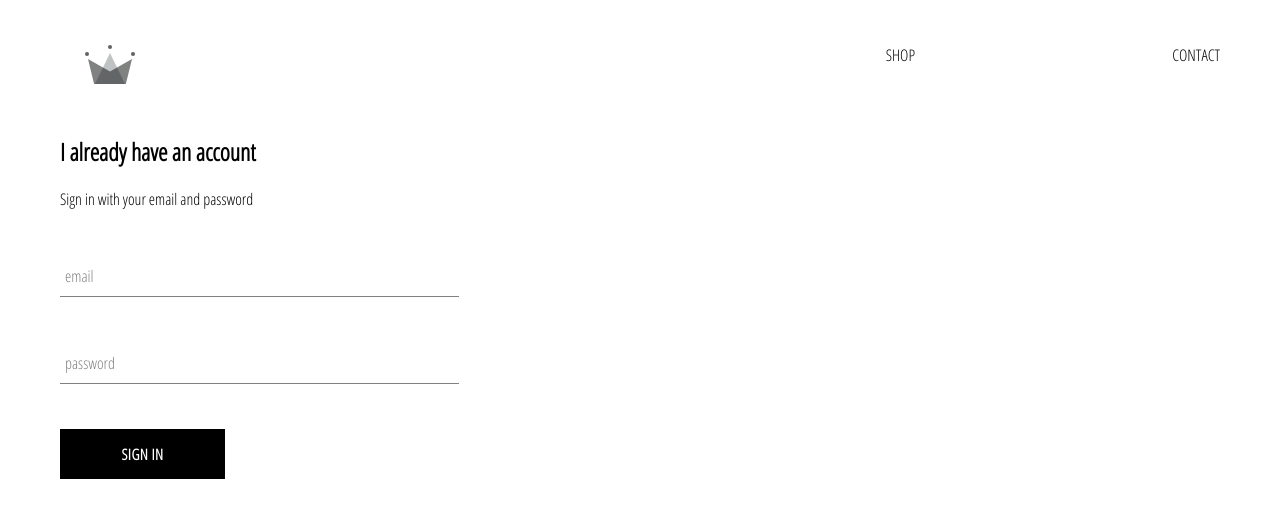
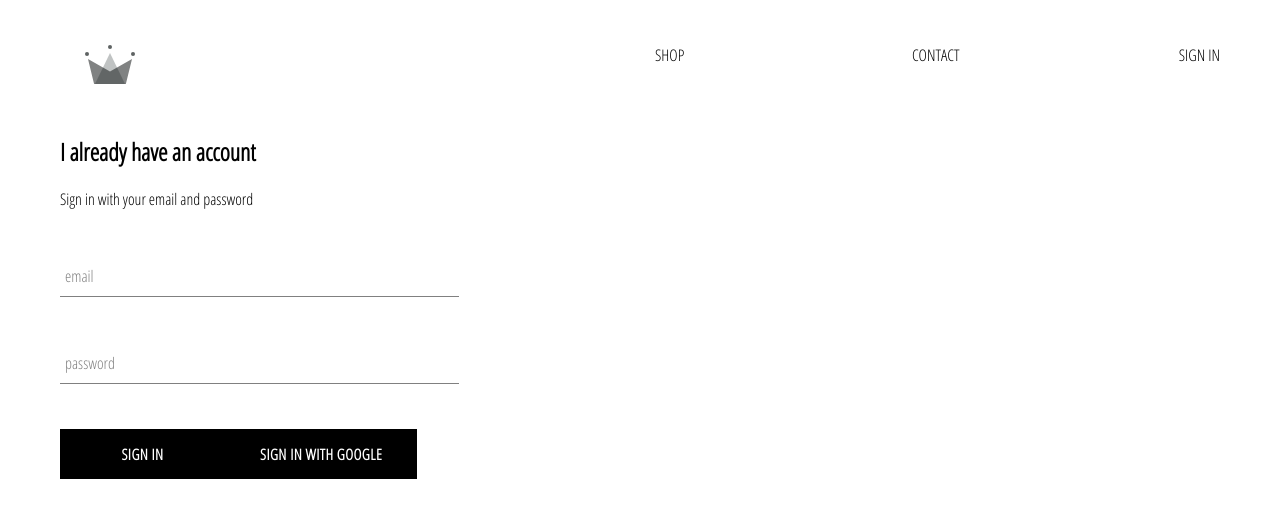
Before and after one commit to hhofner/hsh-clothing, a React (Create React App) app: page /signin in a window 1280 px wide. Shown: the top 518 px of the page. Built offline with nearby package versions, Linux system fonts and the light colour scheme; no server answers.

Commit message:
Add firebase authentication

```diff
--- a/package.json
+++ b/package.json
@@ -6,6 +6,7 @@
     "@testing-library/jest-dom": "^5.11.5",
     "@testing-library/react": "^11.1.0",
     "@testing-library/user-event": "^12.1.10",
+    "firebase": "^8.0.2",
     "node-sass": "^4.14.1",
     "react": "^17.0.1",
     "react-dom": "^17.0.1",
--- a/src/App.js
+++ b/src/App.js
@@ -6,11 +6,35 @@
 import ShopPage from './pages/shop/shop.component';
 import Header from './components/header/header.component';
 import SignInAndSignUpPage from "./pages/sign-in-and-sign-up/sign-in-and-sign-up.component";
+import { auth } from './firebase/firebase.utils';
 
-function App() {
+class App extends React.Component {
+    constructor() {
+        super();
+
+        this.state = {
+            currentUser: null
+        }
+    }
+
+    unsubscribeFromAuth = null
+
+    componentDidMount() {
+        this.unsubscribeFromAuth = auth.onAuthStateChanged(user => {
+            this.setState({ currentUser: user});
+
+            console.log(user)
+        })
+    }
+
+    componentWillUnmount() {
+        this.unsubscribeFromAuth();
+    }
+
+    render() {
         return (
             <div>
-            <Header/>
+                <Header currentUser={this.state.currentUser}/>
                 <Switch>
                     <Route exact path='/' component={HomePage}/>
                     <Route path='/shop' component={ShopPage} />
@@ -19,5 +43,6 @@
             </div>
         );
     }
+}
 
 export default App;
--- a/src/components/header/header.component.jsx
+++ b/src/components/header/header.component.jsx
@@ -1,11 +1,13 @@
 import React from 'react';
 import { Link } from 'react-router-dom';
+
+import { auth } from '../../firebase/firebase.utils';
 
 import {ReactComponent as Logo} from "../../assets/crown.svg";
 
 import './header.styles.scss';
 
-const Header = () => (
+const Header = ({currentUser}) => (
     <div className="header">
         <Link to="/" className="logo-container">
             <Logo className="logo"/>
@@ -17,6 +19,12 @@
             <Link className="options" to={"/shop"}>
                 CONTACT
             </Link>
+            {
+                currentUser ?
+                    <div className="options" onClick={() => auth.signOut()}>SIGN OUT</div>
+                    :
+                    <Link className="options" to="/signin">SIGN IN</Link>
+            }
         </div>
     </div>
 )
--- a/src/components/header/header.styles.scss
+++ b/src/components/header/header.styles.scss
@@ -20,6 +20,7 @@
 
     .option {
       padding: 10px 15px;
+      cursor: pointer;
     }
   }
 }
--- a/src/components/sign-in/sign-in.component.jsx
+++ b/src/components/sign-in/sign-in.component.jsx
@@ -1,6 +1,7 @@
 import React from 'react';
 
 import './sign-in.styles.scss';
+import { signInWithGoogle} from "../../firebase/firebase.utils";
 
 import FormInput from "../form-input/form-input.component";
 import CustomButtom from "../custom-button/custom-buttom.component";
@@ -51,6 +52,7 @@
                     />
 
                     <CustomButtom type="submit"> Sign In </CustomButtom>
+                    <CustomButtom onClick={signInWithGoogle}> Sign In With Google </CustomButtom>
                 </form>
             </div>
         )
--- /dev/null
+++ b/src/firebase/firebase.utils.js
@@ -0,0 +1,24 @@
+import firebase from 'firebase/app';
+import 'firebase/firestore';
+import 'firebase/auth';
+
+const config = {
+    apiKey: "AIzaSyAkQGwnz6V0WOzdmyuaNVltXKMbHqcx_Ss",
+    authDomain: "hsh-db-bda5d.firebaseapp.com",
+    databaseURL: "https://hsh-db-bda5d.firebaseio.com",
+    projectId: "hsh-db-bda5d",
+    storageBucket: "hsh-db-bda5d.appspot.com",
+    messagingSenderId: "630327257019",
+    appId: "1:630327257019:web:aa903c7efe3aa379ee069e"
+};
+
+firebase.initializeApp(config);
+
+export const auth = firebase.auth();
+export const firestore = firebase.firestore();
+
+const provider = new firebase.auth.GoogleAuthProvider();
+provider.setCustomParameters({ prompt: 'select_account' });
+export const signInWithGoogle = () => auth.signInWithPopup(provider)
+
+export default firebase;
```
Also changed, not shown: 1 other file (tests, documents, lock files or other folders). Lines whose indentation alone changed are shown as unchanged.
